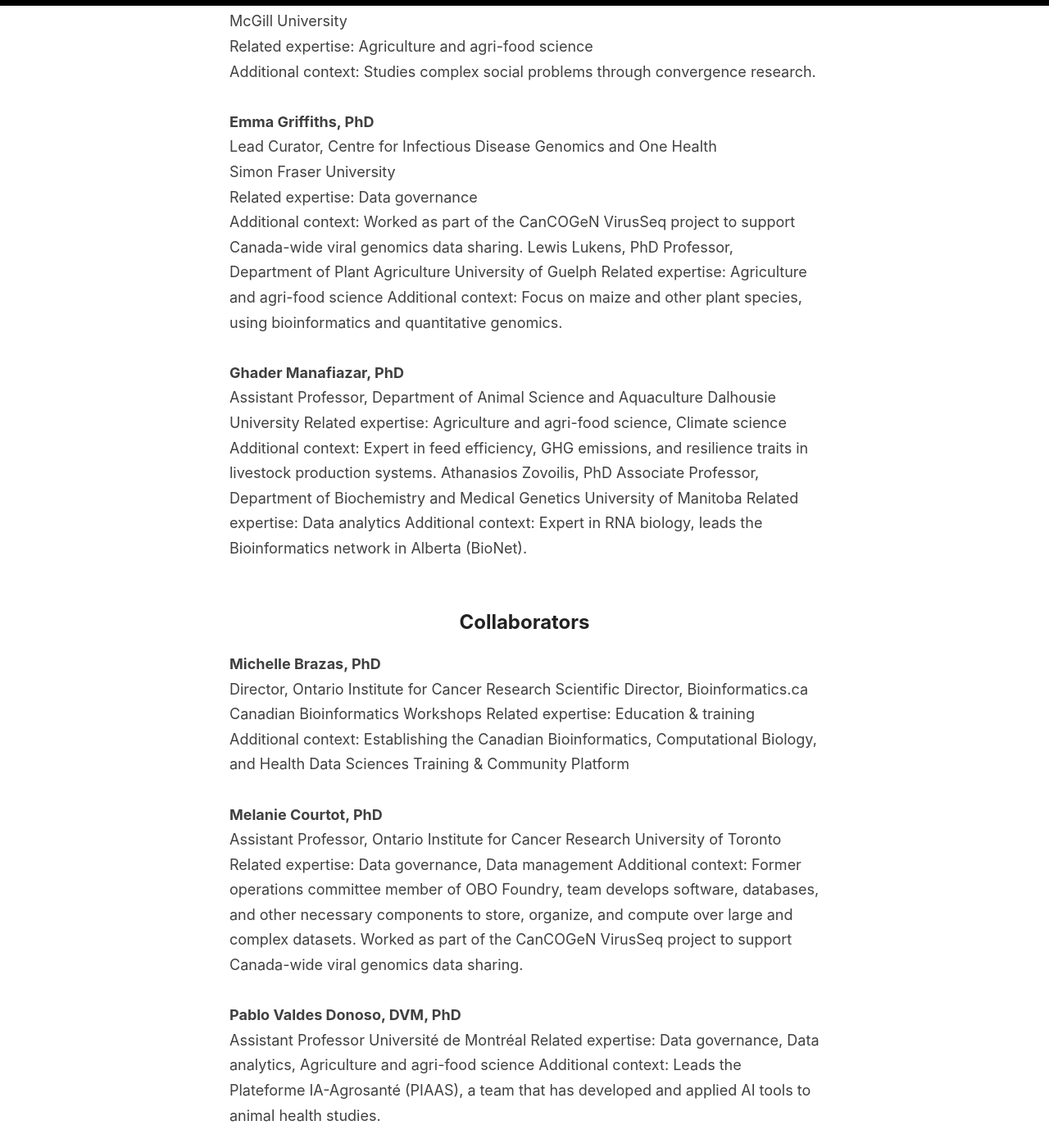
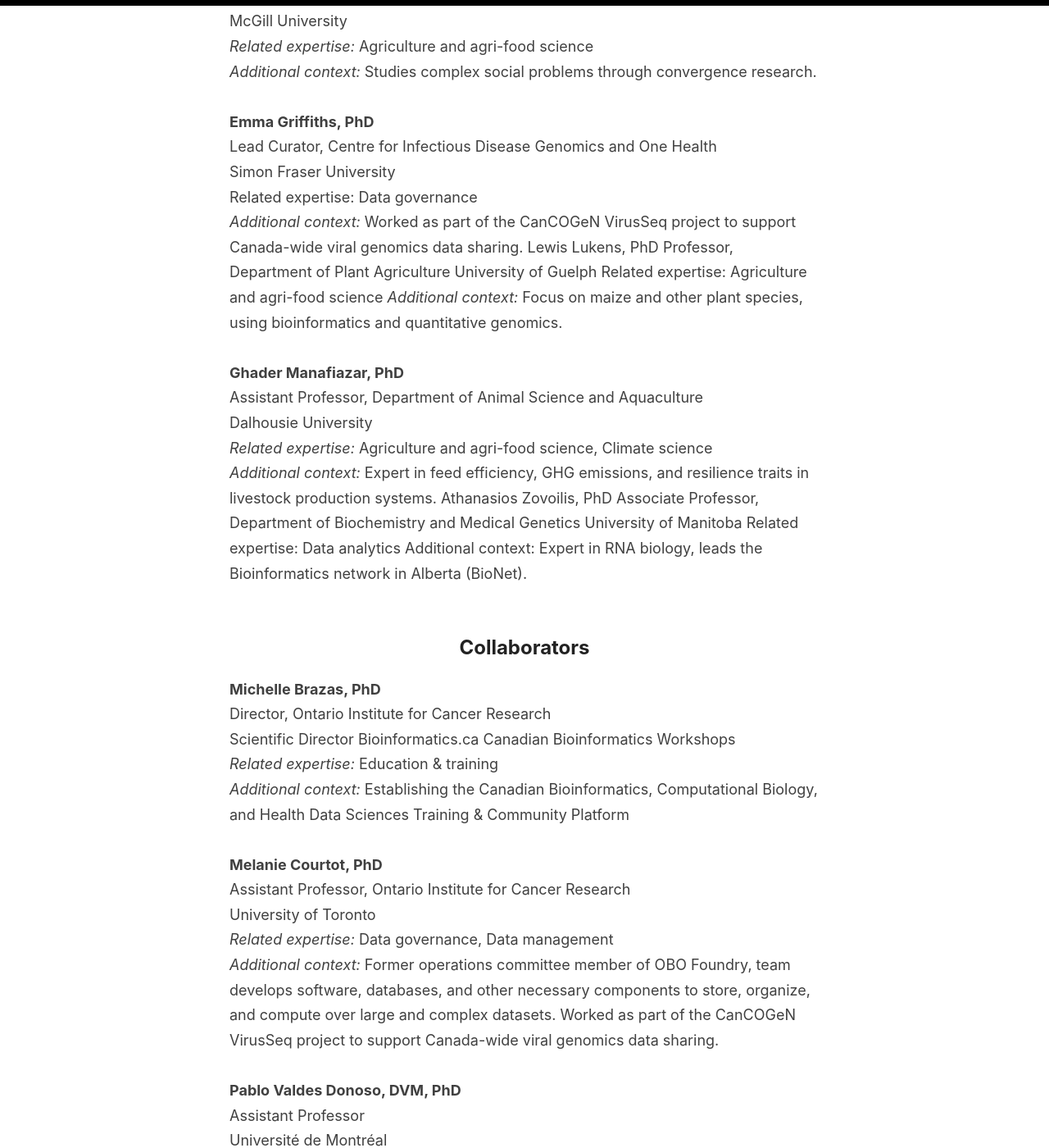
Before and after one commit to ClimateSmartAg/ClimateSmartAg-website-fr, a Jekyll site: the page built from _pages/collaborators.md, in a window 1280 px wide and 1400 px high, scrolled down 754 px. Shown: the whole window at 82% size. Built offline with Jekyll 4.4.1, drawn with Linux system fonts in a browser that asks for light colours; some of the changed text lies outside the part shown.

Commit message:
Update collaborators.md

```diff
--- a/_pages/collaborators.md
+++ b/_pages/collaborators.md
@@ -9,70 +9,99 @@
 **Guillaume Bourque, PhD**<br>
 Professor, Department of Human Genetics<br>
 McGill University<br>
-*Related expertise: Data governance, Data management<br>
-Additional context: Worked as part of the CanCOGeN VirusSeq project to support Canada-wide viral genomics data sharing. Deep understanding of FAIR data principles and open science. Member of SecureData4Health.*
+_Related expertise:_ Data governance, Data management<br>
+_Additional context:_ Worked as part of the CanCOGeN VirusSeq project to support Canada-wide viral genomics data sharing. Deep understanding of FAIR data principles and open science. Member of SecureData4Health.
 <br>
 <br>
 **Philippe Després, PhD**<br>
 Professor, Department of Physics, Physical Engineering and Optics<br>
 Université Laval<br>
-Related expertise: Data governance, Data management, Data analytics<br>
-Additional context: Deep understanding of FAIR data principles and open science. Member of Digital Research Alliance of Canada.
+_Related expertise:_ Data governance, Data management, Data analytics<br>
+_Additional context:_ Deep understanding of FAIR data principles and open science. Member of Digital Research Alliance of Canada.
 <br>
 <br>
 **Laurette Dubé, PhD**<br>
 Professor Emerita<br>
 McGill University<br>
-Related expertise: Agriculture and agri-food science<br>
-Additional context: Studies complex social problems through convergence research.
+_Related expertise:_ Agriculture and agri-food science<br>
+_Additional context:_ Studies complex social problems through convergence research.
 <br>
 <br>
 **Emma Griffiths, PhD**<br>
 Lead Curator, Centre for Infectious Disease Genomics and One Health<br>
 Simon Fraser University<br>
 Related expertise: Data governance<br>
-Additional context: Worked as part of the CanCOGeN VirusSeq project to support Canada-wide viral genomics data sharing. Lewis Lukens, PhD Professor, Department of Plant Agriculture University of Guelph Related expertise: Agriculture and agri-food science
-Additional context: Focus on maize and other plant species, using bioinformatics and quantitative genomics.
+_Additional context:_ Worked as part of the CanCOGeN VirusSeq project to support Canada-wide viral genomics data sharing. Lewis Lukens, PhD Professor, Department of Plant Agriculture University of Guelph Related expertise: Agriculture and agri-food science
+_Additional context:_ Focus on maize and other plant species, using bioinformatics and quantitative genomics.
 <br>
 <br>
 **Ghader Manafiazar, PhD**<br>
-Assistant Professor, Department of Animal Science and Aquaculture Dalhousie University Related expertise: Agriculture and agri-food science, Climate science Additional context: Expert in feed efficiency, GHG emissions, and resilience traits in livestock production systems. Athanasios Zovoilis, PhD Associate Professor, Department of Biochemistry and Medical Genetics University of Manitoba Related expertise: Data analytics Additional context: Expert in RNA biology, leads the Bioinformatics network in Alberta (BioNet).
+Assistant Professor, Department of Animal Science and Aquaculture<br>
+Dalhousie University<br>
+_Related expertise:_ Agriculture and agri-food science, Climate science<br>
+_Additional context:_ Expert in feed efficiency, GHG emissions, and resilience traits in livestock production systems. Athanasios Zovoilis, PhD Associate Professor, Department of Biochemistry and Medical Genetics University of Manitoba Related expertise: Data analytics Additional context: Expert in RNA biology, leads the Bioinformatics network in Alberta (BioNet).
 <br>
 <br>
 ## Collaborators
 
 **Michelle Brazas, PhD**<br>
-Director, Ontario Institute for Cancer Research Scientific Director, Bioinformatics.ca Canadian Bioinformatics Workshops Related expertise: Education & training Additional context: Establishing the Canadian Bioinformatics, Computational Biology, and Health Data Sciences Training & Community Platform
+Director, Ontario Institute for Cancer Research<br>
+Scientific Director Bioinformatics.ca Canadian Bioinformatics Workshops<br>
+_Related expertise:_ Education & training<br>
+_Additional context:_ Establishing the Canadian Bioinformatics, Computational Biology, and Health Data Sciences Training & Community Platform
 <br>
 <br>
 **Melanie Courtot, PhD**<br>
-Assistant Professor, Ontario Institute for Cancer Research University of Toronto Related expertise: Data governance, Data management Additional context: Former operations committee member of OBO Foundry, team develops software, databases, and other necessary components to store, organize, and compute over large and complex datasets. Worked as part of the CanCOGeN VirusSeq project to support Canada-wide viral genomics data sharing.
+Assistant Professor, Ontario Institute for Cancer Research<br>
+University of Toronto<br>
+_Related expertise:_ Data governance, Data management<br>
+_Additional context:_ Former operations committee member of OBO Foundry, team develops software, databases, and other necessary components to store, organize, and compute over large and complex datasets. Worked as part of the CanCOGeN VirusSeq project to support Canada-wide viral genomics data sharing.
 <br>
 <br>
 **Pablo Valdes Donoso, DVM, PhD**<br>
-Assistant Professor Université de Montréal Related expertise: Data governance, Data analytics, Agriculture and agri-food science Additional context: Leads the Plateforme IA-Agrosanté (PIAAS), a team that has developed and applied AI tools to animal health studies.
+Assistant Professor<br>
+Université de Montréal<br>
+_Related expertise:_ Data governance, Data analytics, Agriculture and agri-food science<br>
+_Additional context:_ Leads the Plateforme IA-Agrosanté (PIAAS), a team that has developed and applied AI tools to animal health studies.
 <br>
 <br>
 **Graham King, PhD**<br>
-Member & Former Executive Director DivSeek International Network Related expertise: Data governance, Data management, Agriculture and agri-food science Additional context: Research management experience in crop plant genetics, genomics, genetic resource characterization, and data management.
+Member & Former Executive Director DivSeek International Network<br>
+_Related expertise:_ Data governance, Data management, Agriculture and agri-food science<br>
+_Additional context:_ Research management experience in crop plant genetics, genomics, genetic resource characterization, and data management.
 <br>
 <br>
 **Seok-Bum Ko, PhD**<br>
-PEng Professor, Electrical and Computer Engineering, Biomedical Engineering University of Saskatchewan Related expertise: Data analytics Additional context: Expert in deep learning and efficient hardware implementation.
+PEng Professor, Electrical and Computer Engineering, Biomedical Engineering<br>
+University of Saskatchewan<br>
+_Related expertise:_ Data analytics<br>
+_Additional context:_ Expert in deep learning and efficient hardware implementation.
 <br>
 <br>
 **Matthew Links, PhD**<br>
-Assistant Professor, College of Agriculture and Bioresources University of Saskatchewan Related expertise: Data analytics, Agriculture & agri-food science Additional context: Research areas include microbiome, microbiology, bioinformatics, genomics, and metagenomics.
+Assistant Professor, College of Agriculture and Bioresources<br>
+University of Saskatchewan<br>
+_Related expertise:_ Data analytics, Agriculture & agri-food science<br>
+_Additional context:_ Research areas include microbiome, microbiology, bioinformatics, genomics, and metagenomics.
 <br>
 <br>
 **James Macklin, PhD**<br>
-Research Scientist, Botany and Biodiversity Informatics Agriculture and Agri-Food Canada | GRDI | GenARCC Related expertise: Data governance, Climate Science Additional context: Co-lead for GenARCC (Genomic Adaptation and Resilience to Climate
+Research Scientist, Botany and Biodiversity Informatics<br>
+Agriculture and Agri-Food Canada | GRDI | GenARCC<br>
+_Related expertise:_ Data governance, Climate Science<br>
+_Additional context:_ Co-lead for GenARCC (Genomic Adaptation and Resilience to Climate
 Change), a federally-funded initiative that aims to inform climate change adaptation, to help protect Canada’s biodiversity, ecosystem resiliency, food security, and health.
 <br>
 <br>
 **Rodrigo Ortega Polo, PhD**<br>
-Biology Study Leader – Bioinformatics Agriculture and Agri-Food Canada Related expertise: Data analytics, Agriculture & agri-food science Additional context: Collaborator of the BeeCSI project whose goal is to discover stress-specific biomarkers in honeybees from a multi-omics perspective (proteome, transcriptome, microbiome). Research areas include metagenomics, comparative genomics of bacterial pathogens, fungal genomics, and bioinformatic method development and workflow management systems.
+Biology Study Leader – Bioinformatics<br>
+Agriculture and Agri-Food Canada<br>
+_Related expertise:_ Data analytics, Agriculture & agri-food science<br>
+_Additional context:_ Collaborator of the BeeCSI project whose goal is to discover stress-specific biomarkers in honeybees from a multi-omics perspective (proteome, transcriptome, microbiome). Research areas include metagenomics, comparative genomics of bacterial pathogens, fungal genomics, and bioinformatic method development and workflow management systems.
 <br>
 <br>
 **Ian Stavness, PhD**<br>
-Professor, Department of Computer Science University of Saskatchewan Related expertise: Data analytics Additional context: Expert in image processing, team focused on deep learning, computer vision, and simulation for biological and biomedical applications.
+Professor, Department of Computer Science<br>
+University of Saskatchewan<br>
+_Related expertise:_ Data analytics<br>
+_Additional context:_ Expert in image processing, team focused on deep learning, computer vision, and simulation for biological and biomedical applications.
```
Also changed, not shown: other parts of _pages/collaborators.md (+1 -1 lines).
